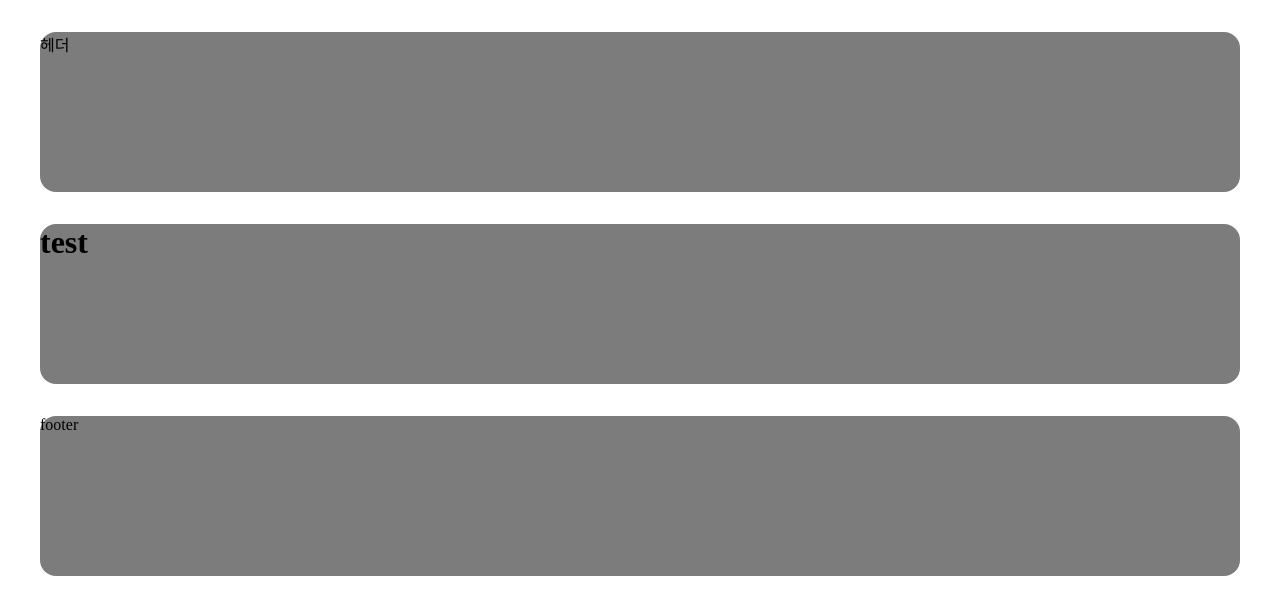
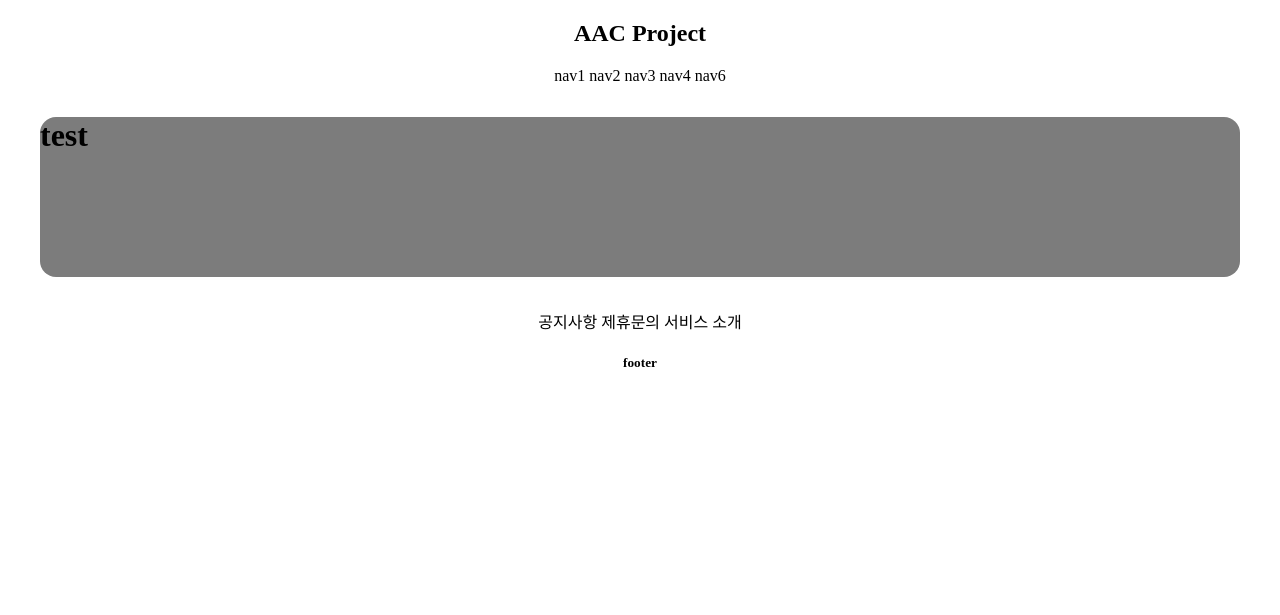
Before and after one commit to MONKEYZ9/AAC_django_ver, a Django app: template accountapp/templates/accountapp/hello_world.html in a window 1280 px wide. Shown: the top 615 px of the page. Run offline with Django 3.2, Linux system fonts and the light colour scheme; the template is opened without the code that fills it, so the values that code supplies are empty; parts of the project's set-up code (start-up, migrations or seed data) failed here and were passed over.

Commit message:
modified footer.html, header.html

```diff
--- a/templates/footer.html
+++ b/templates/footer.html
@@ -1,3 +1,14 @@
-    <div class="main_box1" style="height: 10rem; background-color: #7c7c7c; border-radius: 1rem; margin: 2rem;">
-footer
+
+<section>
+    <div style="text-align: center;">
+        <div>
+            <span>공지사항</span>
+            <span>제휴문의</span>
+            <span>서비스 소개</span>
+        </div>
+        <div>
+            <h5>footer</h5>
+        </div>
+
     </div>
+</section>
--- a/templates/header.html
+++ b/templates/header.html
@@ -1,3 +1,12 @@
-    <div class="main_box1" style="height: 10rem; background-color: #7c7c7c; border-radius: 1rem; margin: 2rem;">
-헤더
+<section>
+    <div style = "text-align: center; ">
+        <h1>AAC Project</h1>
+        <div>
+            <span>nav1</span>
+            <span>nav2</span>
+            <span>nav3</span>
+            <span>nav4</span>
+            <span>nav6</span>
+        </div>
     </div>
+</section>
```
Also changed, not shown: ReadMe.md.
